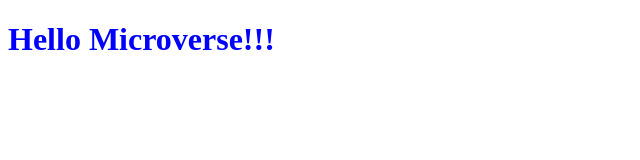
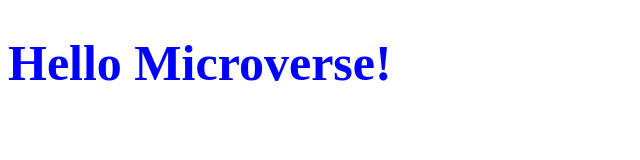
Before and after one commit to oscar-byte15/Hello-Microverse-Project-2, a website: page index.html in a window 1280 px wide. Shown: the whole page, without its empty margins (0-640 px from the left). Drawn offline with Linux system fonts and the light colour scheme.

```diff
--- a/index.html
+++ b/index.html
@@ -9,7 +9,7 @@
 </head>
 <body>
   <header>
-    <h1 id ="hello">Hello Microverse!!!</h1>
+    <h1 id ="hello">Hello Microverse!</h1>
   </header>
 </body>
 </html>
--- a/style.css
+++ b/style.css
@@ -1,3 +1,4 @@
 #hello {
   color: blue;
+  font-size: 50px;
 }
```
Also changed, not shown: README.md, 1 other file.
